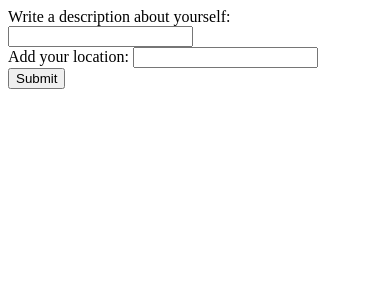
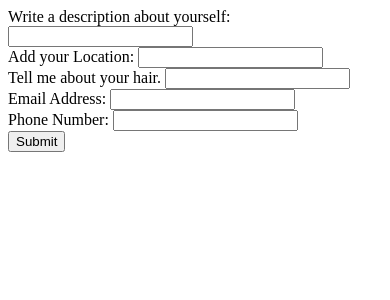
Before and after one commit to eric85254/Clippr, a Django app: page /profile/update_basic_information/ in a window 390 px wide. Shown: the top 300 px of the page. Run offline with Django 3.2, Linux system fonts and the light colour scheme.

Commit message:
Modified update_basic_information and added new fields. Also created working validation for email and phone number when updating those fields.

```diff
--- a/core/views.py
+++ b/core/views.py
@@ -2,7 +2,7 @@ from django.contrib import auth
 from django.http import JsonResponse
 from django.shortcuts import render, redirect
 
-from core.forms import NewUserForm
+from core.forms import NewUserForm, UserInformation
 from core.utils.global_constants import DEFAULT_PICTURE_LOCATION
 from core.utils.view_logic import UserLogic
 
@@ -33,6 +33,7 @@ def create_user(request):
             return JsonResponse(data=data)
             # return redirect(request.META.get('HTTP_REFERER'))
 
+
 '''
     Returning User
 '''
@@ -45,7 +46,7 @@ def returning_user(request):
     if request.method == 'POST':
         user = UserLogic.retrieve_user(request)
         UserLogic.login(request, user)
-        return UserLogic.redirect_to_profile(request, user)
+        return UserLogic.redirect_to_profile(request)
 
 
 '''
@@ -59,7 +60,7 @@ def upload_picture(request):
 
     if request.method == 'POST':
         UserLogic.upload_picture(request)
-        return UserLogic.redirect_to_profile(request.user)
+        return UserLogic.redirect_to_profile(request)
 
 
 '''
@@ -79,11 +80,30 @@ def logout(request):
 
 def update_basic_information(request):
     if request.method == 'POST':
-        UserLogic.update_basic_information(request)
-        return UserLogic.redirect_to_profile(request.user)
+        information = UserInformation(request.POST)
+
+        if information.is_valid(request=request):
+            user = request.user
+            user.location = request.POST.get('location')
+            user.biography = request.POST.get('basic_information')
+            user.hair_type = request.POST.get('hair_type')
+            user.email = request.POST.get('email')
+            user.phone_number = request.POST.get('phone_number')
+            user.save()
+            return UserLogic.redirect_to_profile(request)
+        else:
+            request.session['information_errors'] = information.errors
+            return redirect('core:update_basic_information')
 
     if request.method == 'GET':
-        return render(request, 'core/basic_information.html', {'user': request.user})
+        if 'information_errors' in request.session:
+            errors = request.session['information_errors']
+
+        else:
+            errors = None
+
+        request.session['information_errors'] = None
+        return render(request, 'core/basic_information.html', {'user': request.user, 'errors': errors})
 
 
 '''
--- a/templates/core/basic_information.html
+++ b/templates/core/basic_information.html
@@ -6,10 +6,24 @@
 </head>
 <body>
     <form action="{% url 'core:update_basic_information' %}" method="post"> {% csrf_token %}
-        Write a description about yourself:
+        <label for="basic_information">Write a description about yourself: </label>
         <input type="text" name="basic_information" id="basic_information" value="{{ user.biography|default_if_none:"" }}"/> <br>
-        Add your location:
+
+        <label for="location">Add your Location: </label>
         <input type="text" name="location" id="location" value="{{ user.location|default_if_none:"" }}"/> <br>
+
+        <label for="hair_type">Tell me about your hair.</label>
+        <input type="text" name="hair_type" id="hair_type" value="{{ user.hair_type|default_if_none:"" }}"/> <br>
+
+        {{ errors.email|default_if_none:"" }}
+        <label for="email">Email Address: </label>
+        <input type="text" name="email" id="email" value="{{ user.email|default_if_none:"" }}"/> <br>
+
+        {{ errors.phone_number|default_if_none:"" }}
+        <label for="phone_number">Phone Number: </label>
+        <input type="text" name="phone_number" id="phone_number" value="{{ user.phone_number|default_if_none:"" }}"/> <br>
+
+
         <input type="submit" name="BASIC" value="Submit"/>
     </form>
 </body>
```
Also changed, not shown: core/forms.py (+20 -0 lines), core/utils/view_logic.py (+4 -8 lines).
